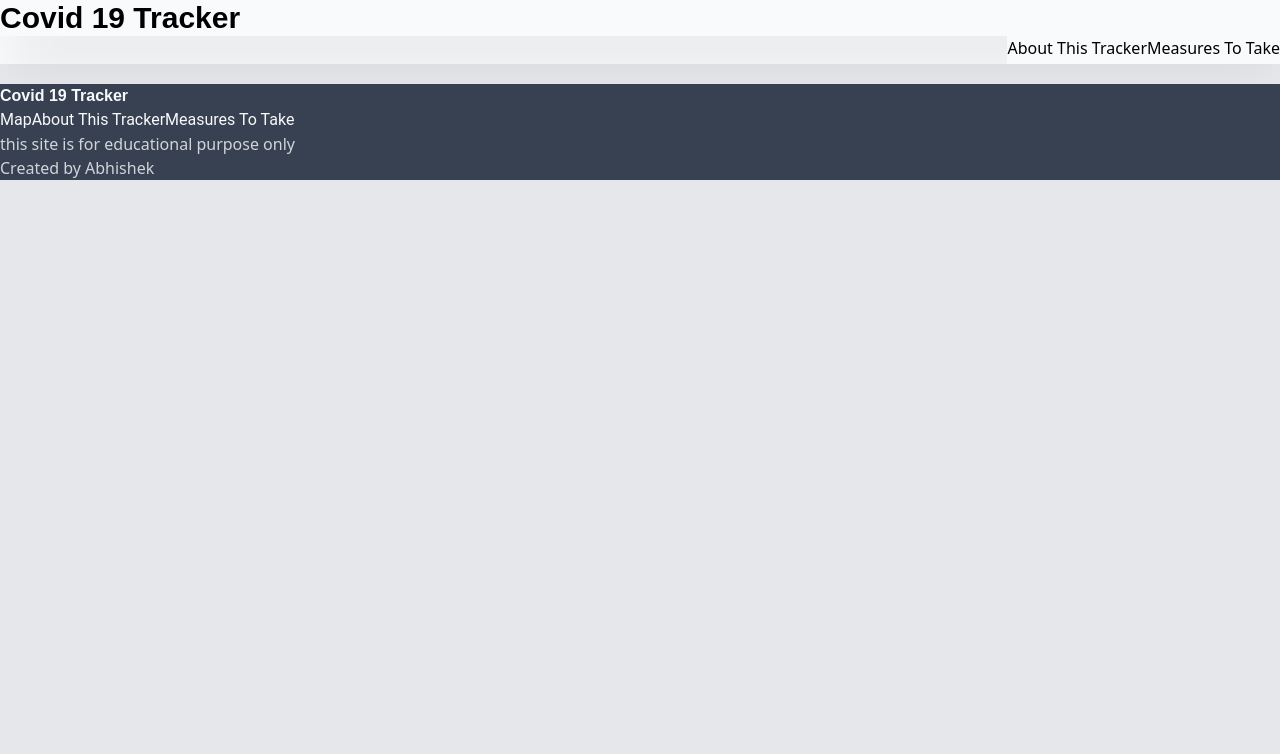
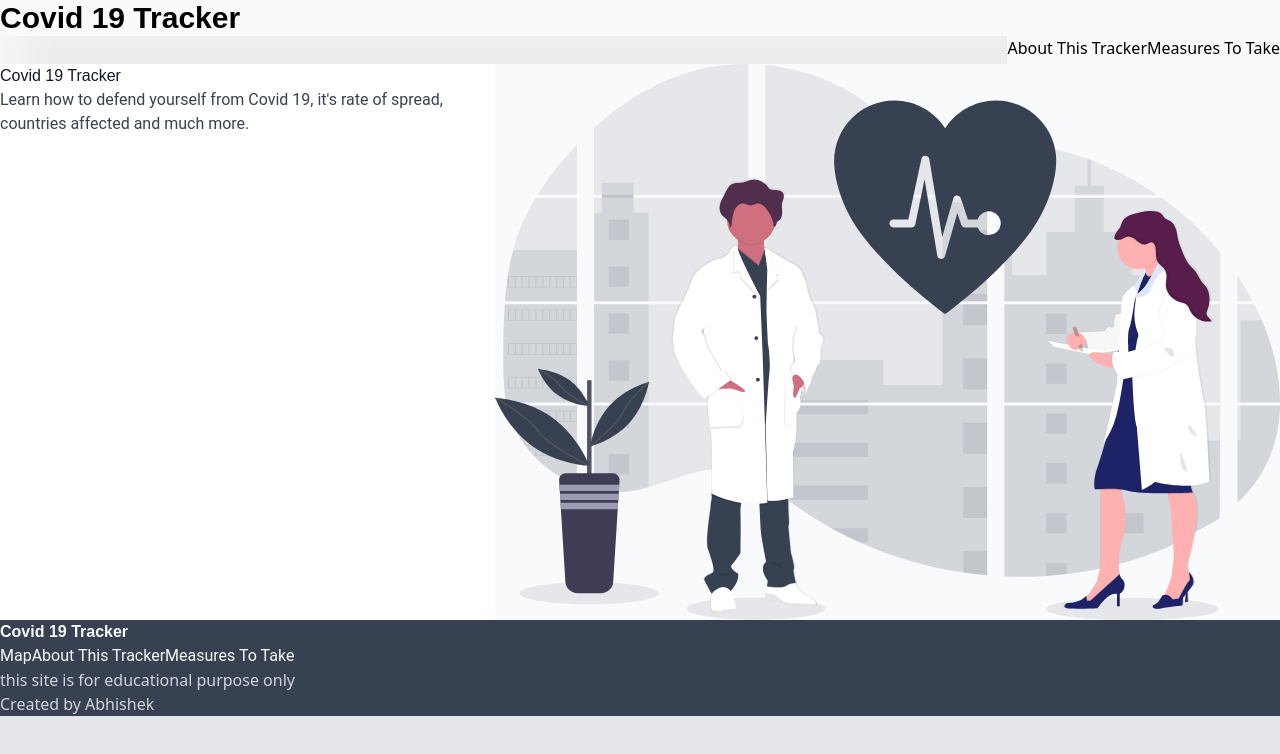
Before and after one commit to AbhishekRauthan/NextCovid, a Next.js app: page / in a window 1280 px wide. Shown: the top 754 px of the page. Built offline with nearby package versions, Linux system fonts and the light colour scheme.

Commit message:
made a Hero component and added svg and text

```diff
--- a/components/Footer.tsx
+++ b/components/Footer.tsx
@@ -2,7 +2,7 @@ import { FC } from "react";
 
 const Footer: FC = () => {
   return (
-    <footer className="bg-gray-700 mt-5 z-10">
+    <footer className="bg-gray-700">
       <div className="container mx-auto grid xs:grid-cols-1 xs:py-10 text-gray-50   xs:text-center">
         <h1 className="xs:text-xl font-source font-bold">Covid 19 Tracker</h1>
         <ul className="flex xs:flex-col xs:my-4 xs:align-middle">
--- /dev/null
+++ b/components/Hero.tsx
@@ -0,0 +1,21 @@
+const Hero = () => {
+  return (
+    <div className="xs:w-72 shadow-2xl xs:text-center bg-white flex xs:p-5 xs:flex-col-reverse xs:my-5 mx-auto">
+      <div className="flex flex-col ">
+        <h1 className="xs:text-3xl capitalize font-source text-gray-900 xs:pt-4">
+          Covid 19 tracker
+        </h1>
+
+        <p className="xs:text-md text-gray-700 xs:pt-2 font-roboto">
+          Learn how to defend yourself from Covid 19, it's rate of spread, countries affected and much more.
+        </p>
+      </div>
+
+      <div>
+        <img className="inline xs:h-40 xs:w-full bg-gray-50" src="hero_header.svg" alt="svg to show medical professionals" />
+      </div>
+    </div>
+  );
+};
+
+export default Hero;
--- a/package.json
+++ b/package.json
@@ -17,7 +17,7 @@
     "@types/react": "^17.0.9",
     "autoprefixer": "^10.2.6",
     "postcss": "^8.2.13",
-    "tailwindcss": "^2.1.4",
+    "tailwindcss": "^2.2.2",
     "typescript": "^4.3.2"
   }
 }
--- a/pages/index.tsx
+++ b/pages/index.tsx
@@ -1,5 +1,8 @@
 import Layout from "../components/Layout";
+import Hero from "../components/Hero";
 
 export default function Home() {
-  return <Layout></Layout>;
+  return <Layout>
+    <Hero/>
+  </Layout>;
 }
--- a/styles/main.css
+++ b/styles/main.css
@@ -15,3 +15,17 @@ body {
 .footer-link {
   @apply capitalize block w-max xs:text-lg font-roboto cursor-pointer  xs:self-center  xs:border-b-2;
 }
+
+.shadow-bottom {
+  position: relative;
+}
+
+.shadow-bottom::before {
+  content: "";
+  position: absolute;
+  background-color: red;
+  top: 120%;
+  left: 0;
+  width: 100%;
+  height: 50%;
+}
```
Also changed, not shown: public/hero_header.svg (added), 1 other file (tests, documents, lock files or other folders).
